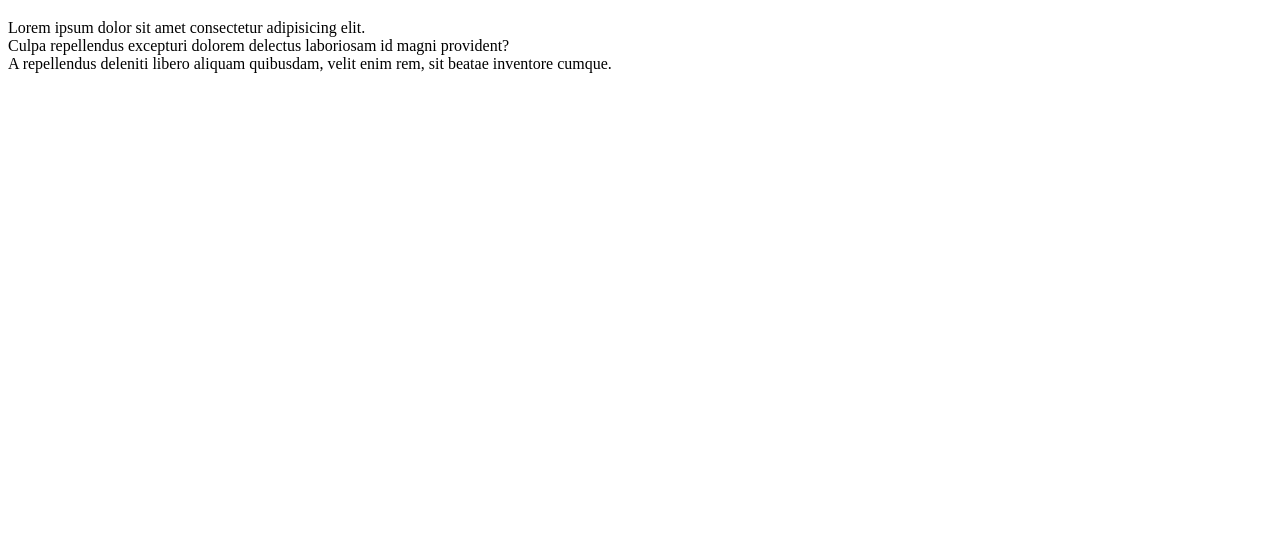
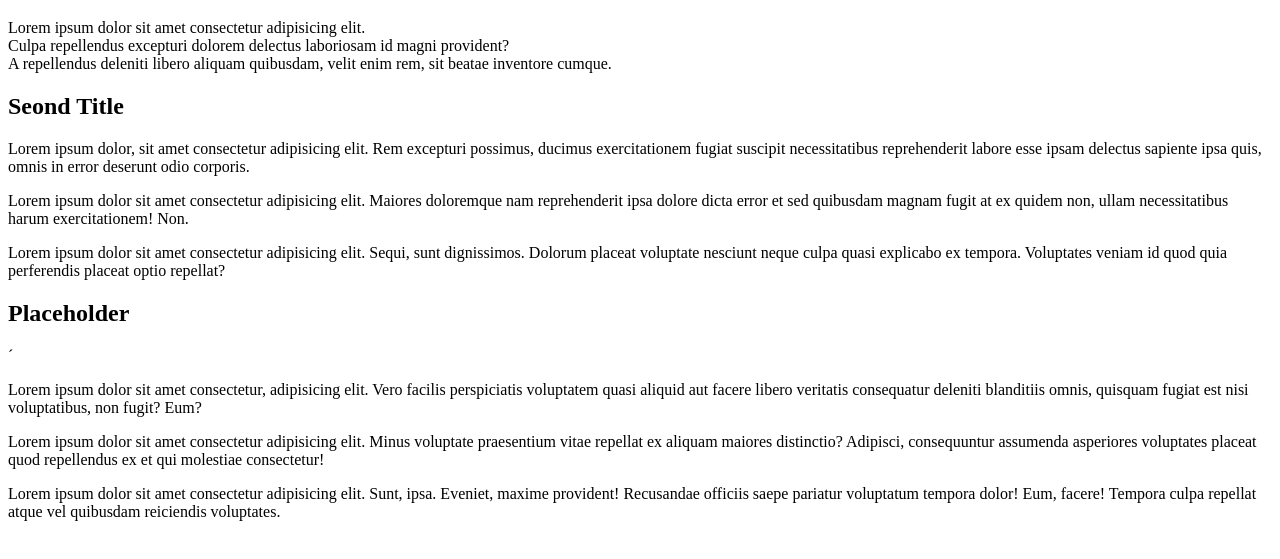
Before and after one commit to Daniel-L-Ross/preworkHTMLCSS, a plain HTML site: page index.html in a window 1280 px wide. Shown: the part 61-620 px from the top of the page. Drawn offline with Linux system fonts and the light colour scheme.

Commit message:
added palceholder headings and paragraphs

```diff
--- a/index.html
+++ b/index.html
@@ -8,14 +8,14 @@
             <p>Lorem ipsum dolor sit amet consectetur adipisicing elit.<br>
                 Culpa repellendus excepturi dolorem delectus laboriosam id magni provident?<br>
                  A repellendus deleniti libero aliquam quibusdam, velit enim rem, sit beatae inventore cumque.</p>
-        <h2></h2>
-            <p></p>
-            <p></p>
-            <p></p>
-        <h2></h2>
-            <p></p>
-            <p></p>
-            <p></p>
+        <h2>Seond Title</h2>
+            <p>Lorem ipsum dolor, sit amet consectetur adipisicing elit. Rem excepturi possimus, ducimus exercitationem fugiat suscipit necessitatibus reprehenderit labore esse ipsam delectus sapiente ipsa quis, omnis in error deserunt odio corporis.</p>
+            <p>Lorem ipsum dolor sit amet consectetur adipisicing elit. Maiores doloremque nam reprehenderit ipsa dolore dicta error et sed quibusdam magnam fugit at ex quidem non, ullam necessitatibus harum exercitationem! Non.</p>
+            <p>Lorem ipsum dolor sit amet consectetur adipisicing elit. Sequi, sunt dignissimos. Dolorum placeat voluptate nesciunt neque culpa quasi explicabo ex tempora. Voluptates veniam id quod quia perferendis placeat optio repellat?</p>
+        <h2>Placeholder</h2>
+            ´<p>Lorem ipsum dolor sit amet consectetur, adipisicing elit. Vero facilis perspiciatis voluptatem quasi aliquid aut facere libero veritatis consequatur deleniti blanditiis omnis, quisquam fugiat est nisi voluptatibus, non fugit? Eum?</p>
+            <p>Lorem ipsum dolor sit amet consectetur adipisicing elit. Minus voluptate praesentium vitae repellat ex aliquam maiores distinctio? Adipisci, consequuntur assumenda asperiores voluptates placeat quod repellendus ex et qui molestiae consectetur!</p>
+            <p>Lorem ipsum dolor sit amet consectetur adipisicing elit. Sunt, ipsa. Eveniet, maxime provident! Recusandae officiis saepe pariatur voluptatum tempora dolor! Eum, facere! Tempora culpa repellat atque vel quibusdam reiciendis voluptates.</p>
     </body>
 </html>
 
```
Also changed, not shown: about.html (+9 -0 lines).
